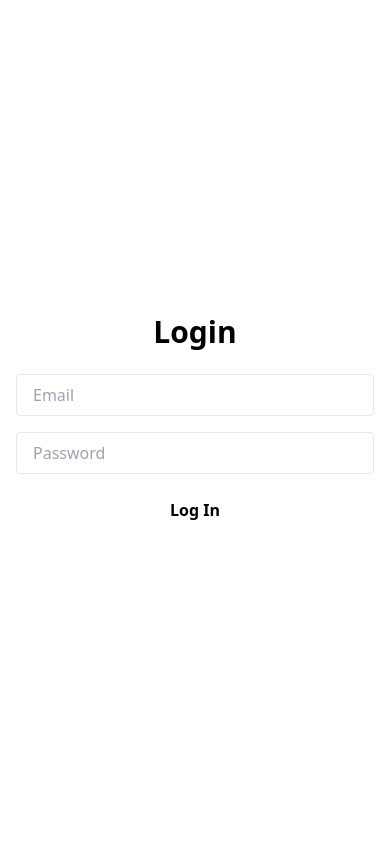
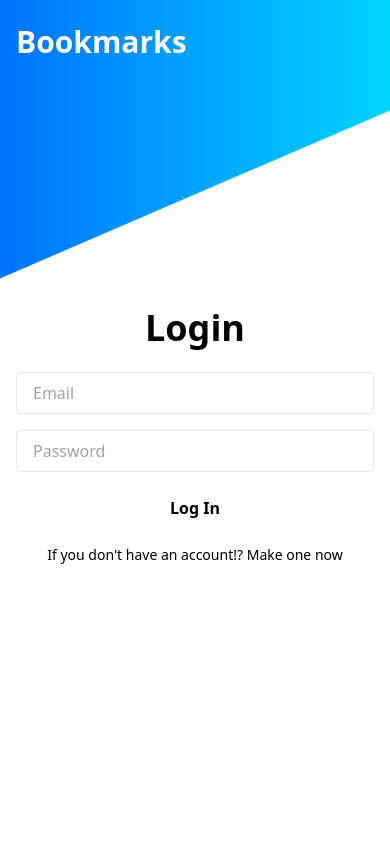
Before and after one commit to RemcoSmitsDev/bookmarks, a PHP site: page /login.php in a window 390 px wide. Run offline with PHP 8.4, Linux system fonts and the light colour scheme; style sheets or scripts are compiled from the project's sources.

Commit message:
design and request check changes and title changes

```diff
--- a/bladwijzer.php
+++ b/bladwijzer.php
@@ -9,7 +9,7 @@ if(!isset($_SESSION['_user'])){
 if(isset($_GET['logout'])){
     $user->logout();
 }
-$slug = substr($_SERVER['REQUEST_URI'], strlen('/bookmarks/'));
+$slug = str_replace("/bookmarks/", "",$_SERVER['REQUEST_URI']);
 if($slug !== $_SESSION['_user']->first_name . "-" . $_SESSION['_user']->last_name){
     header("location: ". $_SESSION['_user']->first_name . "-" . $_SESSION['_user']->last_name);
 }
@@ -20,7 +20,7 @@ if($slug !== $_SESSION['_user']->first_name . "-" . $_SESSION['_user']->last_nam
 <head>
     <meta charset="UTF-8">
     <meta name="viewport" content="width=device-width, initial-scale=1.0">
-    <title>Bladwijzers - Made by Rswebdevelopment</title>
+    <title>Bladwijzers - Your bookmarks at one place</title>
     <link rel="stylesheet" media="all" href="./css/tailwindcss.css">
 </head>
 
--- a/login.php
+++ b/login.php
@@ -3,7 +3,7 @@ require_once "./config/init.php";
 $login =  new Login();
 $error = "";
 if(isset($_SESSION['_user'])){
-    header("location: ./bladwijzer.php");
+    header("location: "  .$_SESSION['_user']->first_name. "-".$_SESSION['_user']->last_name);
 }
 if(isset($_COOKIE['email'], $_COOKIE['token']) && !empty($_COOKIE['email'] && $_COOKIE['token']) &&  empty($_SESSION['_user'])){
     if($login->checkToken($_COOKIE['email'], $_COOKIE['token'])){
@@ -29,20 +29,26 @@ if(isset($_POST['email'], $_POST['password']) && $_POST['email'] !== "" && $_POS
           content="width=device-width, user-scalable=no, initial-scale=1.0, maximum-scale=1.0, minimum-scale=1.0">
     <meta http-equiv="X-UA-Compatible" content="ie=edge">
     <link rel="stylesheet" href="./css/tailwindcss.css">
-    <title>Login - Bookmarks</title>
+    <title>Login - Your bookmarks at one place</title>
 </head>
-<body class="flex items-center justify-center h-screen w-full antialiased">
-<div class="px-4 space-y-6 container mx-auto max-w-lg">
-    <h1 class="font-bold text-center text-3xl">Login</h1>
+<body class="antialiased">
+<div class="absolute w-full" style="z-index:-1; background: linear-gradient(90deg, #0072ff 0%, #00d4ff 100%); clip-path: polygon(100% 0, 100% 23%, 0 58%, 0 0); height: 30rem;">
+</div>
+<nav id="nav" class="relative py-6 px-4 w-full md:flex md:items-center md:justify-between container mx-auto max-w-screen-xl z-auto" >
+    <a class="text-3xl font-semibold transform hover:scale-110 text-white" href="./">Bookmarks</a>
+</nav>
+<section class="px-4 mt-56 space-y-6 container mx-auto max-w-lg">
+    <h1 class="font-bold text-center text-4xl">Login</h1>
     <?php if($error !== ""): ?>
-    <h2 class="text-red-500"><?= $error ?></h2>
+    <h2 class="text-red-500 text-center"><?= $error ?></h2>
     <?php endif; ?>
-    <form class="flex flex-col space-y-4" action="login.php" method="POST">
+    <form class="flex flex-col space-y-4" action="login" method="POST">
         <input class="px-4 py-2 border outline-none rounded" type="text" name="email" placeholder="Email" value="<?php if(isset($_COOKIE['email'])){echo $_COOKIE['email']; } ?>" required>
         <input class="px-4 py-2 border outline-none rounded" type="password" name="password" placeholder="Password" value="" required>
         <button class="px-4 py-2 rounded font-semibold" type="submit">Log In</button>
+        <a class="text-sm leading-relaxed text-center" href="register">If you don't have an account!? Make one now</a>
     </form>
-</div>
+</section>
 
 </body>
 </html>
```
Also changed, not shown: index.php (+5 -5 lines), register.php (+8 -9 lines), .htaccess, 1 other file.
